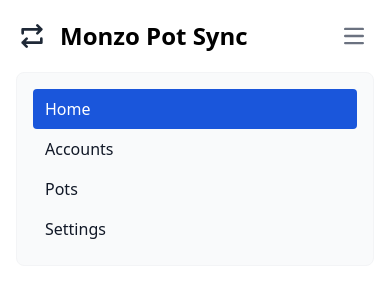
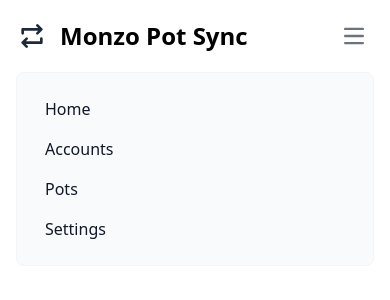
Before and after one commit to mattgogerly/monzo-credit-card-pot-sync, a Flask app: page / in a window 390 px wide, after a click on "Open main menu". Shown: the top 300 px of the page. Run offline with Flask 3, Linux system fonts and the light colour scheme; style sheets or scripts are compiled from the project's sources; some libraries are stand-ins or nearby versions.

Commit message:
fix(ui): remove broken highlighting of active route

```diff
--- a/app/templates/nav.html
+++ b/app/templates/nav.html
@@ -15,7 +15,7 @@
     <div class="hidden w-full md:block md:w-auto" id="navbar-default">
       <ul class="font-medium flex flex-col p-4 md:p-0 mt-4 border border-gray-100 rounded-lg bg-gray-50 md:flex-row md:space-x-8 rtl:space-x-reverse md:mt-0 md:border-0 md:bg-white dark:bg-gray-800 md:dark:bg-gray-900 dark:border-gray-700">
         <li>
-          <a href="{{ url_for('home.index') }}" class="block py-2 px-3 text-white bg-blue-700 rounded md:bg-transparent md:text-blue-700 md:p-0 dark:text-white md:dark:text-blue-500" aria-current="page">Home</a>
+          <a href="{{ url_for('home.index') }}" class="block py-2 px-3 text-gray-900 rounded hover:bg-gray-100 md:hover:bg-transparent md:border-0 md:hover:text-blue-700 md:p-0 dark:text-white md:dark:hover:text-blue-500 dark:hover:bg-gray-700 dark:hover:text-white md:dark:hover:bg-transparent">Home</a>
         </li>
         <li>
           <a href="{{ url_for('accounts.index') }}" class="block py-2 px-3 text-gray-900 rounded hover:bg-gray-100 md:hover:bg-transparent md:border-0 md:hover:text-blue-700 md:p-0 dark:text-white md:dark:hover:text-blue-500 dark:hover:bg-gray-700 dark:hover:text-white md:dark:hover:bg-transparent">Accounts</a>
```
